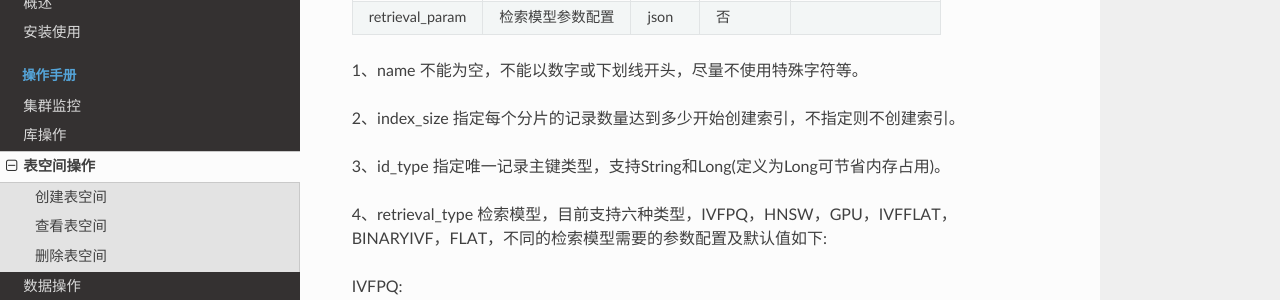
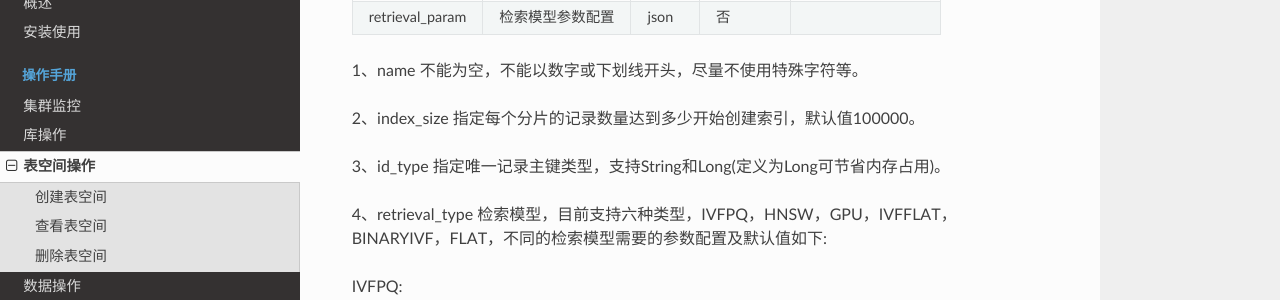
Before and after one commit to vearch/zh_docs, a Sphinx documentation site: the page built from docs/source/use_op/op_space.rst, in a window 1280 px wide and 900 px high, scrolled down 1717 px. Shown: the part 149-449 px from the top of the window. Built offline with Sphinx 7.4.7 and the Read the Docs theme 2.0.0, drawn with Linux system fonts in a browser that asks for light colours; pages that are not in the unit, such as notebooks, are missing from menus.

Commit message:
update index size desc

```diff
--- a/docs/source/use_op/op_space.rst
+++ b/docs/source/use_op/op_space.rst
@@ -103,7 +103,7 @@ engine配置:
 
 1、name 不能为空，不能以数字或下划线开头，尽量不使用特殊字符等。
 
-2、index_size 指定每个分片的记录数量达到多少开始创建索引，不指定则不创建索引。
+2、index_size 指定每个分片的记录数量达到多少开始创建索引，默认值100000。
 
 3、id_type 指定唯一记录主键类型，支持String和Long(定义为Long可节省内存占用)。
 
```
